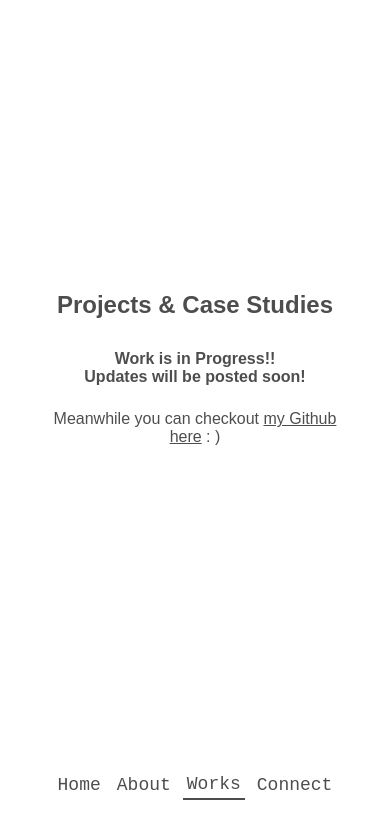
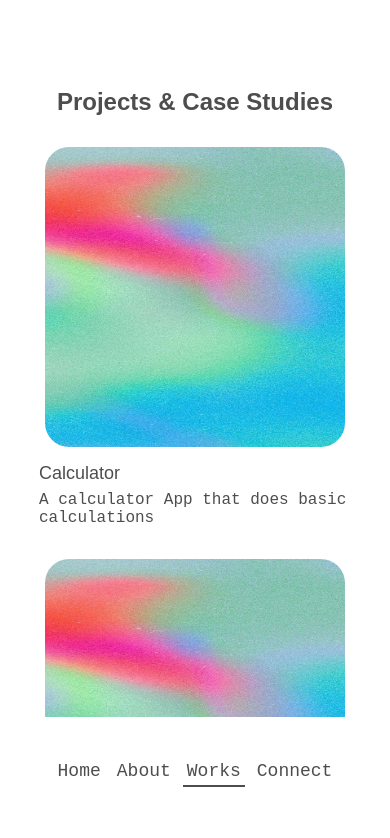
Before and after one commit to Amruta0103/mydevportfolio, a React (Create React App) app: page / in a window 390 px wide. Both pictures are taken after a click on the button "Works". Shown: the top 838 px of the page. Built offline with nearby package versions, Linux system fonts and the light colour scheme.

Commit message:
Update:
-> Updated few old apps
-> Fixed responsiveness

```diff
--- a/src/App.tsx
+++ b/src/App.tsx
@@ -7,7 +7,7 @@ import Github from "./assets/Github.svg";
 import Twitter from "./assets/Twitter.svg";
 import File from "./assets/File.svg";
 import courseCert from './assets/CourseraGoogleUXDesign.jpg';
-// import WorkCards from "./components/workCards";
+import WorkCards from "./components/workCards";
 // import Resume from "./assets/files/AmrutaDharap_2024.pdf";
 
 function App() {
@@ -43,15 +43,15 @@ function App() {
 
 
   return (
-    <div className="App z-0 relative flex flex-col justify-between items-center w-full h-full max-h-screen text-greyBlack scroll-smooth">
-      <div className="flex flex-col sm:flex-row gap-6 justify-evenly items-center h-screen w-full">
+    <div className="App z-0 relative flex flex-col justify-between items-center w-full h-screen max-h-screen text-greyBlack scroll-smooth">
+      <div className="flex flex-col sm:flex-row gap-6 justify-center items-center h-full max-h-screen w-full">
         <div className="w-4/5 sm:w-3/5 h-4/5">
           { tab === 'Home' &&
-            <div className="HomeTab flex flex-col justify-around items-center w-full h-full mt-8">
+            <div className="HomeTab flex flex-col justify-start sm:justify-around items-center w-full h-full mt-8 overflow-y-auto" style={{scrollbarWidth: 'none'}}>
               <div className="flex flex-col gap-5 items-center">
                 <img src={me} className="w-[300px] rounded-3xl" alt="img"/>
-                <div className="flex flex-col gap-3 justify-center items-center text-center max-h-[300px] py-6">
-                  <p className="font-fontJetMono text-[40px] sm:text-[52px] leading-[54px] text-[#000000b2]">Amruta Dharap</p>
+                <div className="flex flex-col gap-3 justify-center items-center text-center max-h-[300px] py-3 sm:py-6">
+                  <p className="font-fontJetMono text-[40px] sm:text-[52px] leading-[44px] sm:leading-[54px] text-[#000000b2]">Amruta Dharap</p>
                   <p className="font-fontRale text-xl leading-5 font-semibold text-[#0000009c]">UI / UX / FRONTEND</p>
                 </div>
               </div>
@@ -75,19 +75,15 @@ function App() {
             </div>
           }
           { tab === 'Works' &&
-            <div className="WorksTab flex flex-col gap-6 py-10 justify-center items-center w-full h-full overflow-y-auto" style={{scrollbarWidth: 'none'}}>
+            <div className="WorksTab flex flex-col gap-6 py-10 justify-evenly items-center w-full h-full overflow-y-auto" style={{scrollbarWidth: 'none'}}>
               <h2 className="font-fontJose font-[550] py-2">Projects & Case Studies</h2>
-                <p className="w-full h-fit text-center font-[550] font-fontRale">
+                {/* <p className="w-full h-fit text-center font-[550] font-fontRale">
                   Work is in Progress!! <br/>
                   Updates will be posted soon! <br/>
                 </p>
                 <p className="w-full h-fit text-center font-medium font-fontRale">Meanwhile you can checkout <a href={'https://github.com/Amruta0103'} className="cursor-pointer underline"> my Github here</a> : &#41;
-                </p>
-              {/* <div className="flex flex-col gap-8 w-full justify-center items-center">
+                </p> */}
                 <WorkCards/>
-                <WorkCards/>
-                <WorkCards/>
-              </div> */}
             </div>
           }
           { tab === 'Connect' &&
@@ -115,7 +111,7 @@ function App() {
             </div>
           }
         </div>
-        <ul className="flex flex-row sm:flex-col p-4 gap-2 sm:gap-4 justify-center items-center font-fontJetMono w-full sm:w-1/5">
+        <ul className="flex flex-row sm:flex-col p-4 gap-2 sm:gap-4 justify-center items-center font-fontJetMono w-full sm:w-1/5 bg-white bottom-0">
           <button onClick={()=> setTab('Home')} className={`${tab === 'Home' ? 'border-b-2 border-greyBlack': 'border-b border-transparent'} cursor-pointer w-fit list-none p-1 sm:p-2`}><h4>Home</h4></button>
           <button onClick={()=> setTab('About')} className={`${tab === 'About' ? 'border-b-2 border-greyBlack': 'border-b border-transparent'} cursor-pointer w-fit list-none p-1 sm:p-2`}><h4>About</h4></button>
           <button onClick={()=> setTab('Works')} className={`${tab === 'Works' ? 'border-b-2 border-greyBlack': 'border-b border-transparent'} cursor-pointer w-fit list-none p-1 sm:p-2`}><h4>Works</h4></button>
--- /dev/null
+++ b/src/components/projectsData.tsx
@@ -0,0 +1,24 @@
+const projectsData = [
+  {
+    'title': 'Calculator',
+    'description': 'A calculator App that does basic calculations',
+    'image': '',
+  },
+  {
+    'title': 'Count MyTime',
+    'description': 'A countdown timer. I explored asynchronous functions and calculations for setting timers with various corner cases',
+    'image': '',
+  },
+  {
+    'title': 'Lift Simulation',
+    'description': 'An interactive, visual representation of how multiple lifts would work at different levels of floors',
+    'image': '',
+  },
+  {
+    'title': 'Minion Traslator',
+    'description': "A simple translator using an API that translate into and from English into Minion's language",
+    'image': '',
+  },
+];
+
+export default projectsData;
--- a/src/components/workCards.tsx
+++ b/src/components/workCards.tsx
@@ -1,14 +1,18 @@
 import grainscreen from '../assets/grainscreen.jpg';
-
+import projectsData from './projectsData';
 
 export default function WorkCards(){
   return(
-    <div className="flex flex-col xs:flex-row gap-4 justify-evenly items-center w-full h-fit xs:even:flex-row-reverse">
-      <img src={grainscreen} className="w-[300px] h-[300px] rounded-3xl" alt="img"/>
-      <div className="flex flex-col gap-2 sm:gap-4">
-        <h4>Title</h4>
-        <p>description - the whole card is live link</p>
-      </div>
+    <div className='flex flex-col gap-8 w-full justify-center items-center'>
+      {projectsData.map((item:any)=>(
+        <div className="flex flex-col xs:flex-row gap-4 justify-evenly items-center w-full h-fit xs:even:flex-row-reverse">
+        <img src={grainscreen} className="w-[300px] h-[300px] rounded-3xl" alt="img"/>
+        <div className="flex flex-col gap-2 sm:gap-4 max-w-[350px]">
+          <h4 className="font-fontJose">{item.title}</h4>
+          <p className="font-fontJetMono text-base leading-[18px] sm:text-lg sm:leading-5">{item.description}</p>
+        </div>
+        </div>
+      ))}
     </div>
   )
 }
--- a/src/tabs/works.tsx
+++ /dev/null
@@ -1,20 +0,0 @@
-export default function Works(){
-  return(
-    <div className="WorksContainer h-full w-full flex justify-center items-center bg-gradient-to-t from-white via-[#FF99A0] to-white py-[90px]">
-      <div className="AboutTab w-full h-full p-2 max-w-[300px] sm:max-w-[600px] md:max-w-[700px] lg:max-w-[1024px]">
-        <div className="flex flex-col gap-6">
-        <h2 className="font-fontRale self-start">Works</h2>
-        <div className="flex self-center">
-          <div className="Card bg-white rounded-2xl border-dashed border-[#FF99A0] border-4 w-[350px] h-[450px] flex flex-col justify-end items-start">
-            <div className="titles flex flex-col p-6">
-              <h3 className="font-fontJose">Title</h3>
-              <p className="font-fontJetMono text-lg leading-5">description</p>
-            </div>
-          </div>
-        </div>
-        <div className="flex self-end">arrows</div>
-        </div>
-      </div>
-    </div>
-  )
-}
```
